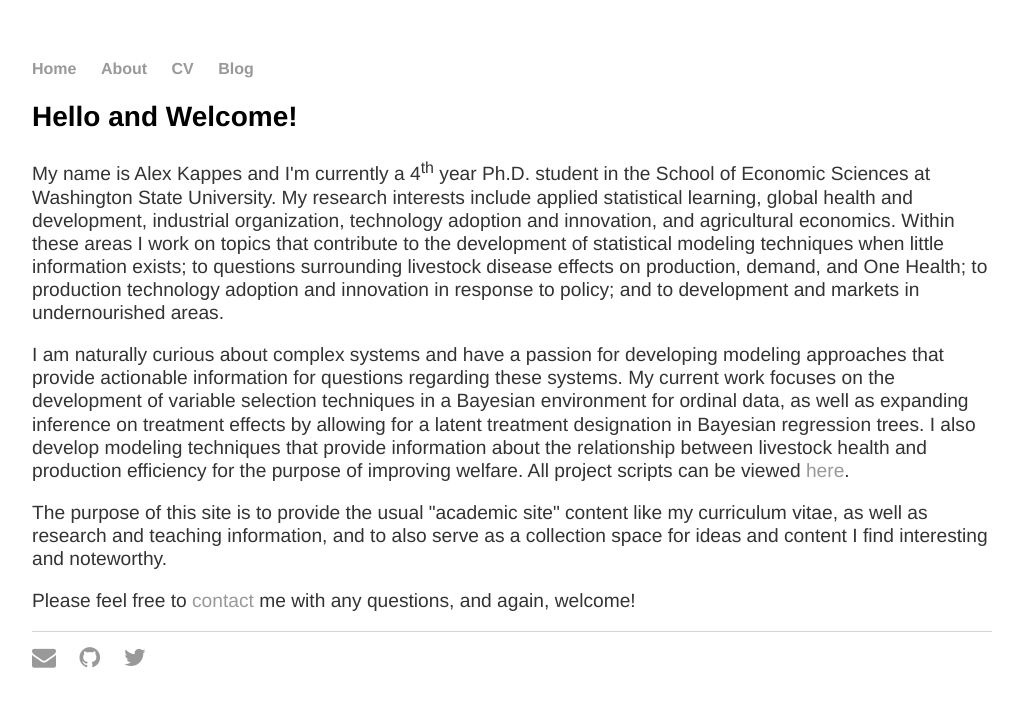
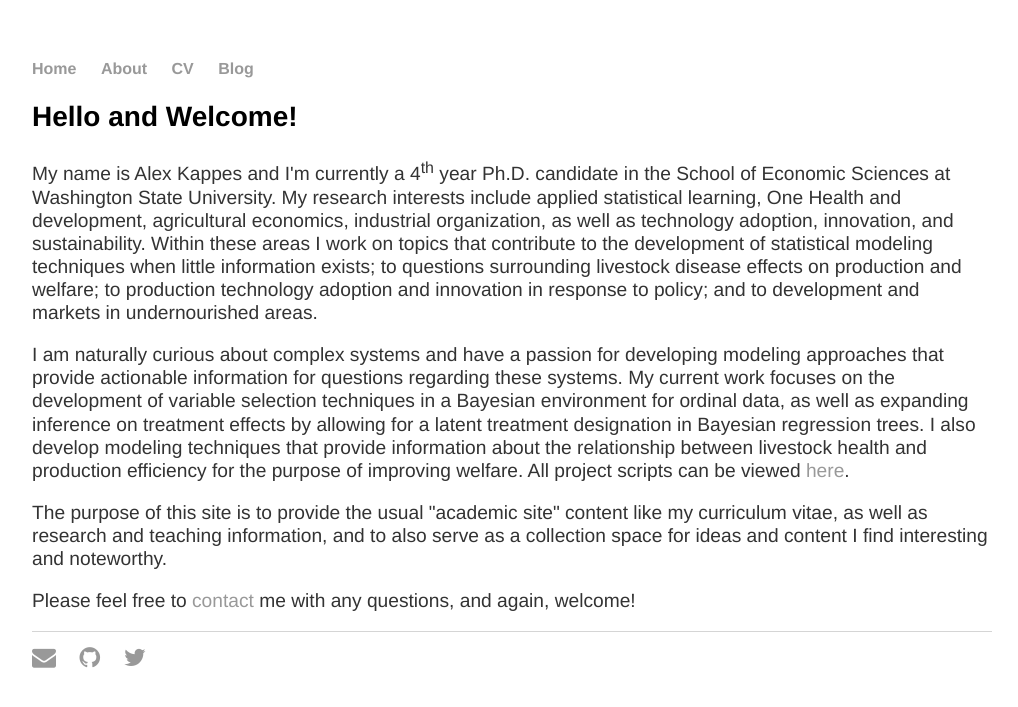
Before and after one commit to AJKappes/AJKappes.github.io, a Jekyll site: the page index.html, which Jekyll copies as it is, in a window 1280 px wide. Shown: the top 707 px of the page, without its empty margins (128-1146 px from the left). Built offline with Jekyll 4.4.1, drawn with Linux system fonts in a browser that asks for light colours.

Commit message:
update landing

```diff
--- a/index.html
+++ b/index.html
@@ -21,7 +21,7 @@
 
 	<h2>Hello and Welcome!</h2>
 
-		<p>My name is Alex Kappes and I'm currently a 4<sup>th</sup> year Ph.D. student in the School of Economic Sciences at Washington State University. My research interests include applied statistical learning, global health and development, industrial organization, technology adoption and innovation, and agricultural economics. Within these areas I work on topics that contribute to the development of statistical modeling techniques when little information exists; to questions surrounding livestock disease effects on production, demand, and One Health; to production technology adoption and innovation in response to policy; and to development and markets in undernourished areas. </p>
+		<p>My name is Alex Kappes and I'm currently a 4<sup>th</sup> year Ph.D. candidate in the School of Economic Sciences at Washington State University. My research interests include applied statistical learning, One Health and development, agricultural economics, industrial organization, as well as technology adoption, innovation, and sustainability. Within these areas I work on topics that contribute to the development of statistical modeling techniques when little information exists; to questions surrounding livestock disease effects on production and welfare; to production technology adoption and innovation in response to policy; and to development and markets in undernourished areas. </p>
 
 		<p>I am naturally curious about complex systems and have a passion for developing modeling approaches that provide actionable information for questions regarding these systems. My current work focuses on the development of variable selection techniques in a Bayesian environment for ordinal data, as well as expanding inference on treatment effects by allowing for a latent treatment designation in Bayesian regression trees. I also develop modeling techniques that provide information about the relationship between livestock health and production efficiency for the purpose of improving welfare. All project scripts can be viewed <a href="https://github.com/AJKappes">here</a>.</p>
 
```
